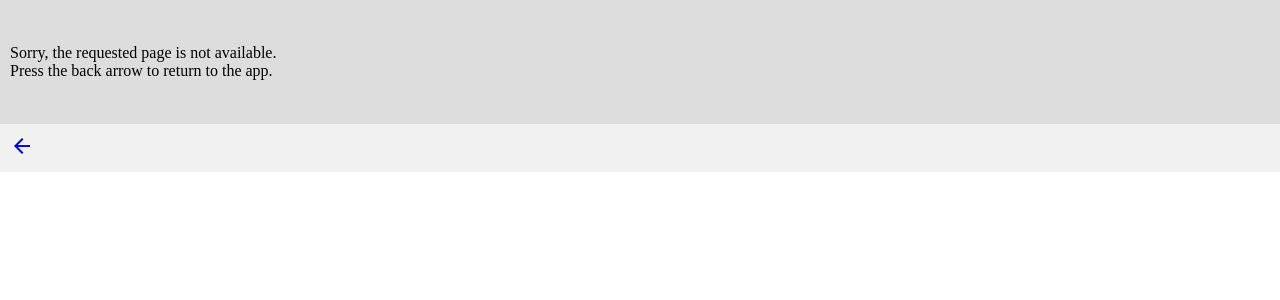
After one commit to mcdonagj/Tiptabs, a Flask app: template templates/error_404.html in a window 1280 px wide. The commit adds this page. Shown: the top 300 px of the page. Run offline with Flask 2, Linux system fonts and the light colour scheme; the template is opened without the code that fills it, so the values that code supplies are empty.

Commit message:
Create a page for displaying the result of a 404 Not Found. Add a route that handles error conditions, like 404.
Signed-off-by: Gary McDonald <mcdonagj@dukes.jmu.edu>

```diff
--- a/main.py
+++ b/main.py
@@ -56,18 +56,45 @@ def main():
 
     @app.route('/', methods=['POST'])
     def post_home():
+
+        # Accept only POST requests.
         if request.method == 'POST':
 
+            # Create a default response list.
             post_form_resp = [False, "ERROR: Request form was invalid/empty."]
 
+            # Retrieve the form information from a given request response.
             if request.form:
 
+                # Store the base currency.
+                total_base_currency = str(request.form['base_currency'])
+
+                # Determine if the chosen base is available from the API service.
+                check_avail_base = dictionary_builder.check_available_bases(total_base_currency)
+
+                if not check_avail_base:
+                    # Create a response string for an unavailable base.
+                    base_not_avail_resp = 'ERROR: Chosen base "{!s}" is not available.'.format(total_base_currency)
+
+                    # Create a response list to return.
+                    post_form_resp = [False, base_not_avail_resp]
+
+                    # Return the response to display on app.html
+                    # return post_form_resp
+
+                # Store the bill amount.
                 total_bill_amount = str(request.form['bill_amount'])
+
+                # Store the tip percentage.
                 total_tip_percentage = str(request.form['tip_percentage'])
+
+                # Store the conversion currency.
                 total_desr_currency = str(request.form['converted_currency'])
 
+                # Calculate the given total with the provided form information.
                 total = itc.calculate_total(total_bill_amount, total_tip_percentage, total_desr_currency)
 
+                # Store the total response list into the post response list.
                 post_form_resp = total
 
             return render_template("result.html", resp=post_form_resp[0], result=post_form_resp[1])
@@ -76,11 +103,16 @@ def main():
     def fixer_status():
 
         fxr_resp = [False, "Fixer.io is not available."]
+
         if request.method == 'GET':
             if exec_rates:
                 fxr_resp = [exec_rates, "Fixer.io is available for use."]
 
         return render_template("fixer_status.html", resp=fxr_resp[0], result=fxr_resp[1])
+
+    @app.errorhandler(404)
+    def no_page_found(e):
+        return render_template('error_404.html')
 
 
     app.run(host='0.0.0.0', port=5000)
--- a/templates/app.html
+++ b/templates/app.html
@@ -39,7 +39,7 @@
 
                     <div class="column">
                         <div class="form-group">
-                             <select class="form-control" name="Base Currency" ng-init="base_currency = available_rates[46]" id="baseCurrency" ng-model="base_currency" ng-options="base_currency for base_currency in available_rates" ng-disabled="disabled"></select>
+                             <select class="form-control" name="base_currency" ng-init="response.base_currency = available_rates[46]" id="baseCurrency" ng-model="response.base_currency" ng-options="base_currency for base_currency in available_rates" ng-disabled="disabled"></select>
                         </div>
 
                         <div class="form-group">
@@ -51,7 +51,7 @@
                         </div>
 
                         <div class="form-group">
-                            <select class="form-control" ng-init="response.converted_currency = available_rates[149]" name="converted_currency" id="convertedCurrency" ng-init="response.converted_currency = converted_currency[1]"ng-model="response.converted_currency" ng-options="converted_currency for converted_currency in available_rates" placeholder="Select your Conversion Currency.." required></select>
+                            <select class="form-control" ng-init="response.converted_currency = available_rates[149]" name="converted_currency" id="convertedCurrency" ng-init="response.converted_currency = converted_currency[1]" ng-model="response.converted_currency" ng-options="converted_currency for converted_currency in available_rates" placeholder="Select your Conversion Currency.." required></select>
                         </div>
 
                     </div>
--- /dev/null
+++ b/templates/error_404.html
@@ -0,0 +1,25 @@
+<!DOCTYPE html>
+<html lang="en">
+<meta name="viewport" content="width=device-width, initial-scale=1">
+<head>
+    <meta charset="UTF-8">
+    <link rel="shortcut icon" href="{{ url_for('static', filename='favicon.png')}}">
+    <link rel="stylesheet" type="text/css" href="{{ url_for('static', filename='style.css') }}">
+    <link href="https://fonts.googleapis.com/icon?family=Material+Icons" rel="stylesheet">
+    <title>Error: 404 Not Found</title>
+</head>
+<body>
+<div class="content">
+    <br>
+    <p>Sorry, the requested page is not available. <br>
+    Press the back arrow to return to the app.</p>
+    <br>
+</div>
+
+<div class="footer">
+    <a href="http://127.0.0.1:5000/">
+        <i class="material-icons">arrow_back</i>
+    </a>
+</div>
+</body>
+</html>
```
